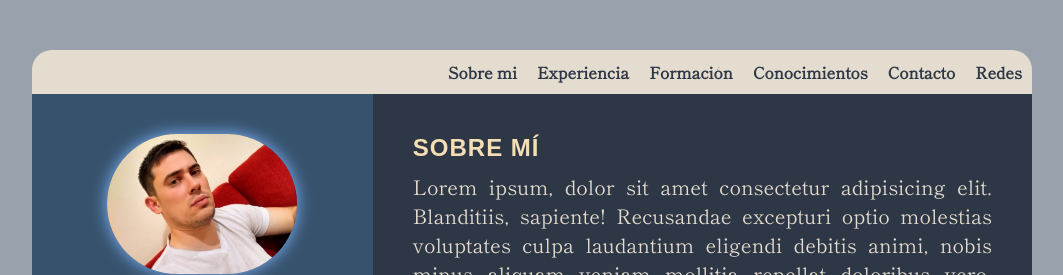
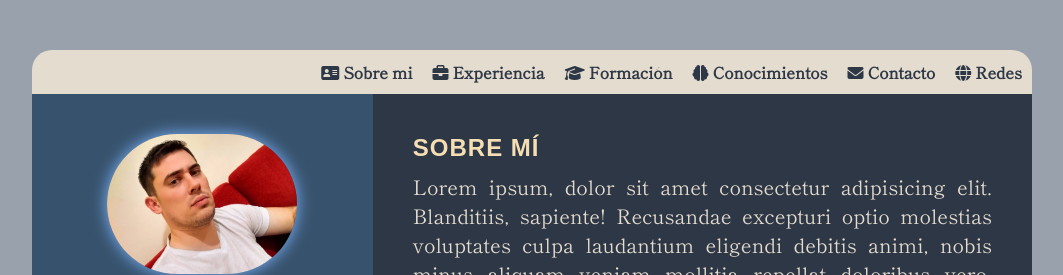
Before and after one commit to HoracioSadaniswski/Proyecto_Final, a plain HTML site: page index.html in a window 1280 px wide. Shown: the top 275 px of the page, without its empty margins (108-1171 px from the left). Drawn offline with nearby package versions, Linux system fonts and the light colour scheme; a web font is replaced by a local one.

Commit message:
6. Agregando íconos a la barra de navegación y vista de presentacion final.

```diff
--- a/index.html
+++ b/index.html
@@ -35,12 +35,12 @@
         </div>
         <nav class="navegador">
             <ul>
-                <li><a href="#redes">Redes</a></li>
-                <li><a href="#contacto">Contacto</a></li>
-                <li><a href="#conocimientos">Conocimientos</a></li>
-                <li><a href="#formacion">Formación</a></li>
-                <li><a href="#experiencia">Experiencia</a></li>
-                <li><a href="#sobre-mi" id="btnSobreMi">Sobre mi</a></li>
+                <li><a href="#redes"><i class="fa-solid fa-globe"></i> Redes</a></li>
+                <li><a href="#contacto"><i class="fa-solid fa-envelope"></i> Contacto</a></li>
+                <li><a href="#conocimientos"><i class="fa-solid fa-brain"></i> Conocimientos</a></li>
+                <li><a href="#formacion"><i class="fa-solid fa-graduation-cap"></i> Formación</a></li>
+                <li><a href="#experiencia"><i class="fa-solid fa-briefcase"></i> Experiencia</a></li>
+                <li><a href="#sobre-mi" id="btnSobreMi"><i class="fa-solid fa-address-card"></i> Sobre mi</a></li>
             </ul>
         </nav>
     </header>
@@ -209,7 +209,7 @@
     <footer>
         <div class="social-media redes" id="redes">
             <figure>
-                <a href="https://github.com/" target="_blank">
+                <a href="https://github.com/HoracioSadaniswski" target="_blank">
                     <img src="./Tarjeta Personal/gh.png" alt="GitHub">
                 </a>
             </figure>
@@ -227,5 +227,6 @@
     </footer>
     <script src="http://code.jquery.com/jquery-latest.js"></script>
     <script src="./miCv.js"></script>
+    <script src="https://kit.fontawesome.com/a5d05dcb24.js" crossorigin="anonymous"></script>
 </body>
 </html>
```
